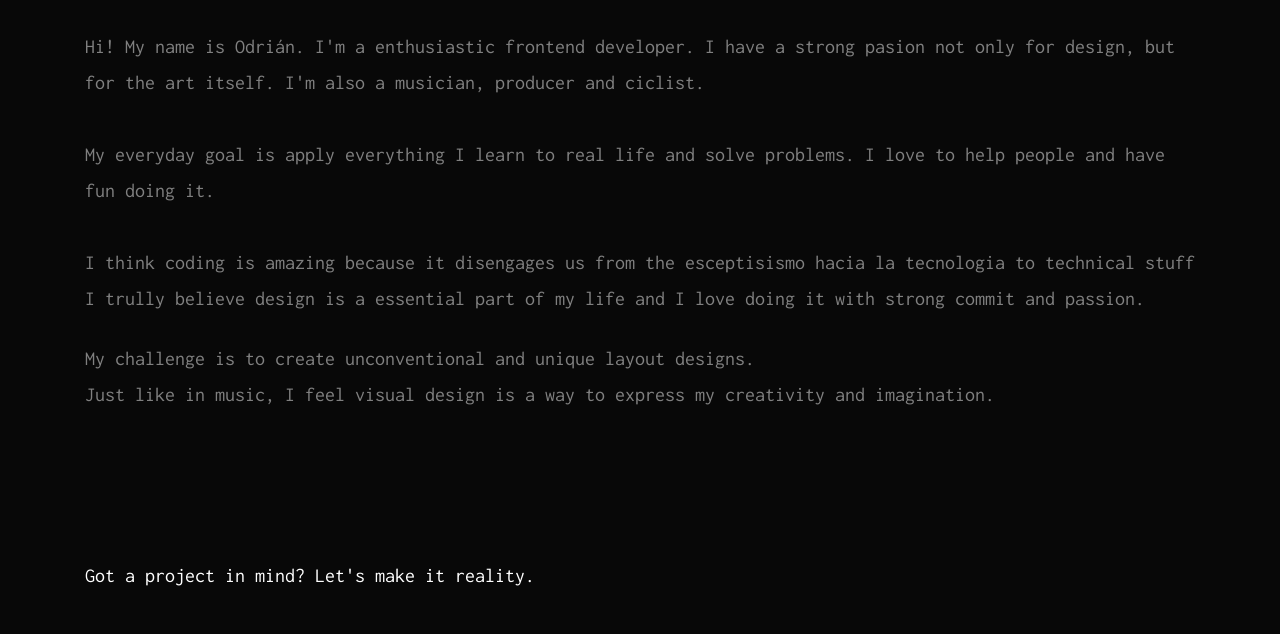
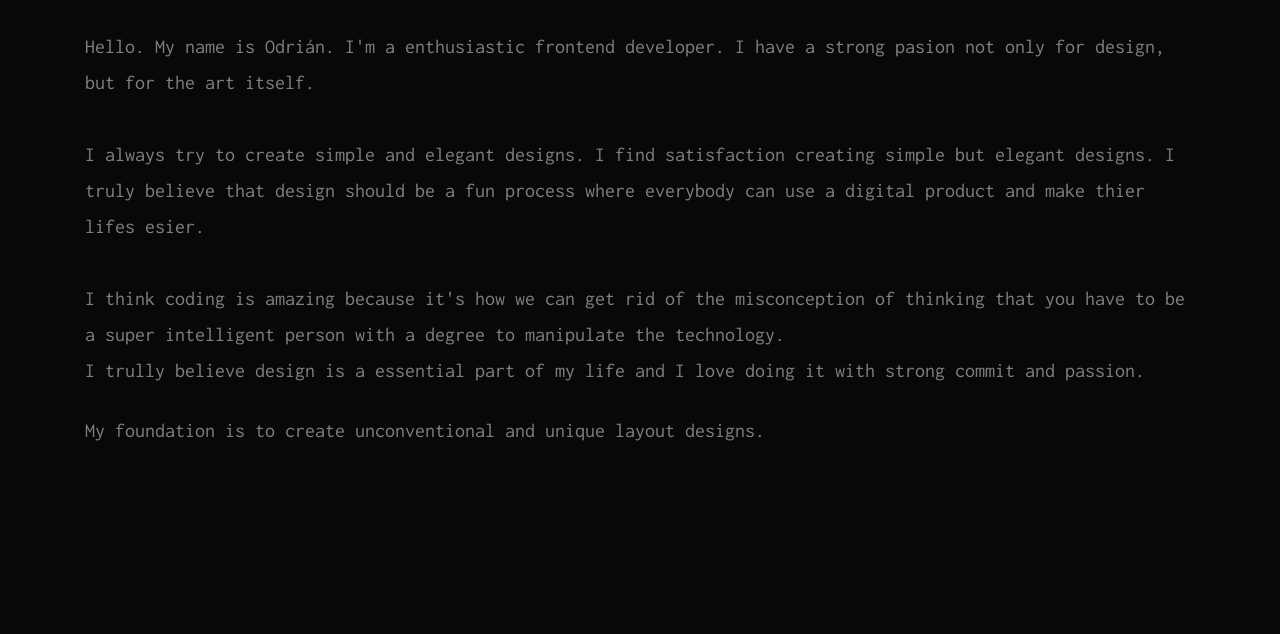
Before and after one commit to odrian95/portfolio-old, a plain HTML site: page about.html in a window 1280 px wide. Shown: the part 757-1391 px from the top of the page. Drawn offline with nearby package versions, Linux system fonts and the light colour scheme.

Commit message:
about me section fix

```diff
--- a/about.html
+++ b/about.html
@@ -77,16 +77,15 @@
                   <h3 class="wow fadeInUp" data-wow-delay="0.5s">about me.</h3>
                   <br>
 
-                  <p class="wow fadeInUp" data-wow-delay="0.7s" style="font-size: 20px">Hi! My name is Odrián. I'm a enthusiastic frontend developer. I have a strong pasion not only for design,
-                    but for the art itself. I'm also a musician, producer and ciclist. <br><br>
-                    My everyday goal is apply everything I learn to real life and solve problems. I love to help people and
-                    have fun doing it.<br><br> I think coding is amazing because it disengages us from the esceptisismo hacia la tecnologia to technical stuff<br>
+                  <p class="wow fadeInUp" data-wow-delay="0.7s" style="font-size: 20px">Hello. My name is Odrián. I'm a enthusiastic frontend developer. I have a strong pasion not only for design,
+                    but for the art itself. <br><br>
+                    I always try to create simple and elegant designs. I find satisfaction creating simple but elegant designs. I truly believe that design should be a fun process where everybody can use a digital product and make thier lifes esier.
+                    <br><br>
+                    I think coding is amazing because it's how we can get rid of the misconception of thinking that you have to be a super intelligent person with a degree to manipulate the technology.<br>
                     I trully believe design is a essential part of my life and I love doing it with strong commit and passion.
                   </p>
                   <br><br>
-                  <p class="wow fadeInUp" data-wow-delay="1s" style="font-size: 20px">My challenge is to create unconventional and unique layout designs. <br>
-                    Just like in music, I feel visual design is a way to express my creativity and imagination. <br>
-
+                  <p class="wow fadeInUp" data-wow-delay="1s" style="font-size: 20px">My foundation is to create unconventional and unique layout designs.<br><br>
                   </p>
                 </div>
               </div>
```
